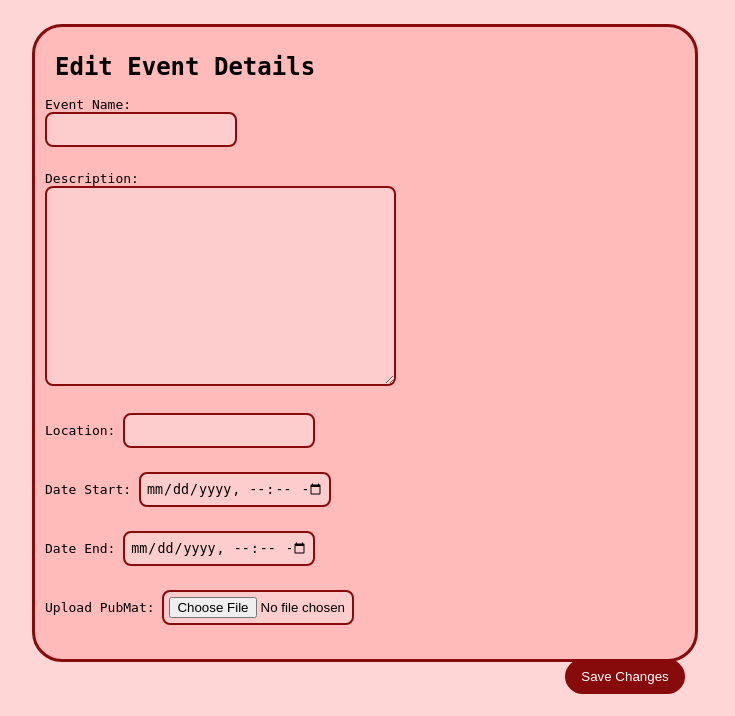
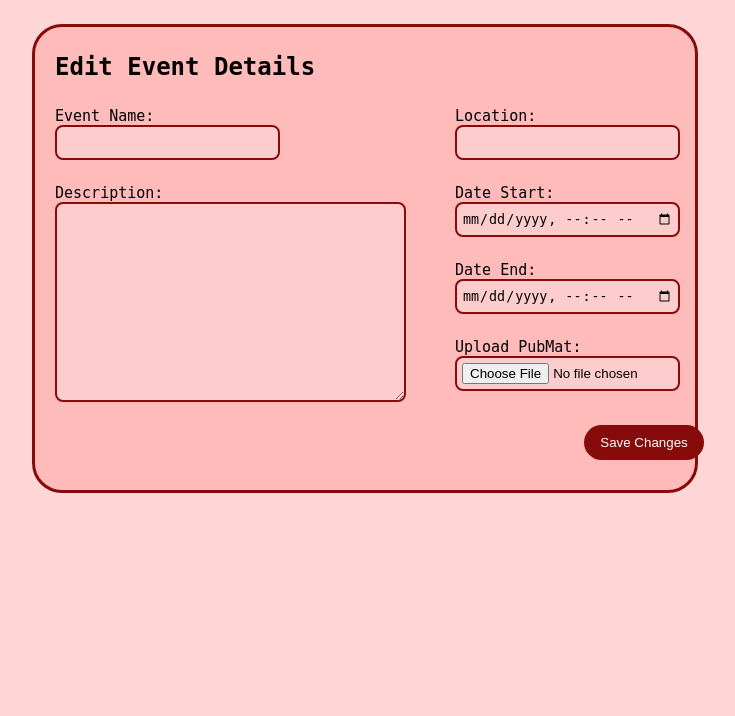
Before and after one commit to RaizaPagatpatan/appdevproject_repository, a Django app: template eveappdev/eveapp/templates/edit_event.html in a window 1280 px wide. Shown: the part 84-800 px from the top of the page, without its empty margins (275-1010 px from the left). Run offline with Django 4.2, Linux system fonts and the light colour scheme; the template is opened without the code that fills it: values that come from a table or form of the project are taken from there, others are empty.

Commit message:
edit create event css, edit event html+css

```diff
--- a/eveappdev/eveapp/static/css/addevent.css
+++ b/eveappdev/eveapp/static/css/addevent.css
@@ -57,7 +57,7 @@ textarea, select, input{
     border: 2px solid #880b0b; /* Set the border color and width */
     border-radius: 8px; /* Add rounded corners */
     height: 35px;
-    width: 15vw;
+    width: 225px;
     background-color: #fdcdcd;
 }
 
--- a/eveappdev/eveapp/templates/add_event.html
+++ b/eveappdev/eveapp/templates/add_event.html
@@ -33,7 +33,6 @@
                     <button type="submit">Create</button>
                 </div>
                     {{ form.errors }}
-
             </form>
         </div>
 {% endblock %}
--- a/eveappdev/eveapp/templates/edit_event.html
+++ b/eveappdev/eveapp/templates/edit_event.html
@@ -14,52 +14,27 @@
 
 <body>
 {% block content %}
-        <!-- old original
-        <div class="container">
-            <h2>Edit Event</h2>
-            <form method="post">
-                {% csrf_token %}
-                {{ form.as_p }}
-                <button type="submit">Save Changes</button>
-            </form>
-        </div>
-        -->
     <div class="container">
         <h1>Edit Event Details</h1>
-        <!-- 2 column version chuy version LMAO-->
-        <form method="POST" enctype="multipart/form-data" class="first">
+
+            <form method="POST" enctype="multipart/form-data" class="formgrid">
                 {% csrf_token %}
-            <div class="firs">
+                 <div class="section" id="first">
                     Event Name: <br>{{ form.eventName }} <br>
                     Description: <br>{{ form.details }}
                 </div>
-        </form>
-        <form method="POST" enctype="multipart/form-data" class="half">
-            {% csrf_token %}
-            <div class="hal">
+                    {{ form.organizer }}
+                <div class="section" id="half">
                     Location: {{ form.location }}<br>
                     Date Start: {{ form.start }}<br>
                     Date End: {{ form.end }}<br>
                     Upload PubMat: {{ form.images }}<br>
+                    <button type="submit">Save Changes</button>
+                </div>
                     {{ form.errors }}
-                <button type="submit" class="submit">Save Changes</button>
-            </div>
+
             </form>
 
-        <!-- single col version but ull need to edit the css lol
-        <form method="POST" enctype="multipart/form-data" class="first">
-            {% csrf_token %}
-            <div class="firs">
-                Event Name: <br>{{ form.eventName }} <br>
-                Description: <br>{{ form.details }}
-                Location: {{ form.location }}<br>
-                Date Start: {{ form.start }}<br>
-                Date End: {{ form.end }}<br>
-                Upload PubMat: {{ form.images }}<br>
-                {{ form.errors }}
-                <button type="submit" class="submit">Save Chnages</button>
-            </div>
-        </form>-->
     </div>
 {% endblock %}
 </body>
```
Lines whose indentation alone changed are shown as unchanged.
